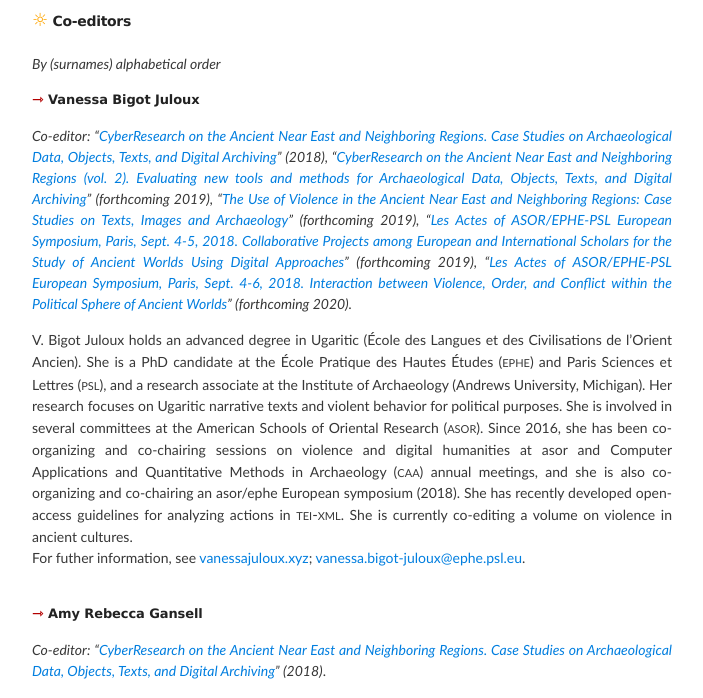
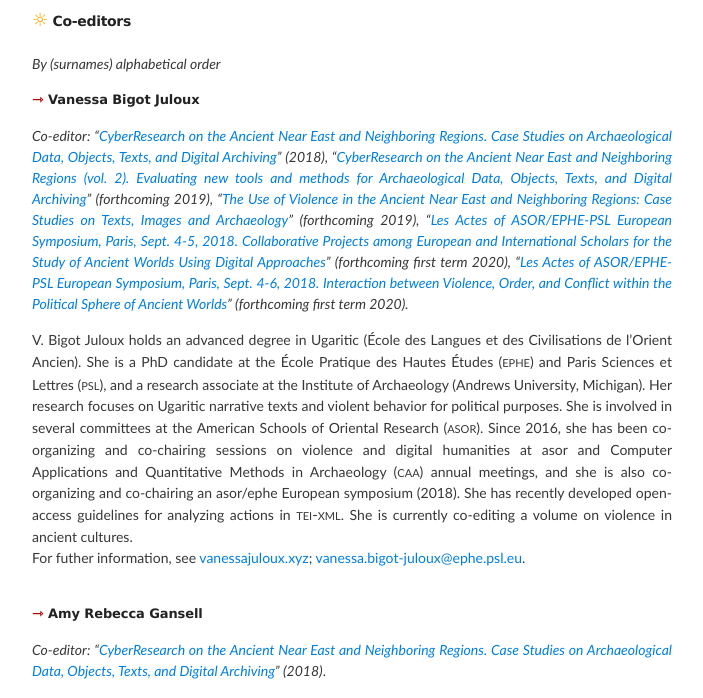
Before and after one commit to vbigot-juloux/ane-research-humanities, a Jekyll site: the page built from About.md, in a window 1280 px wide and 900 px high, cut to the strip 202-900 px from the top of the window. Shown: the whole strip, without its empty margins (288-991 px from the left). Built offline with Jekyll 4.4.1, drawn with Linux system fonts in a browser that asks for light colours; the repository's description, which GitHub fills in, is left out; some of the changed text lies outside the part shown.

Commit message:
Update About.md

```diff
--- a/About.md
+++ b/About.md
@@ -7,7 +7,7 @@ title: About
 _By (surnames) alphabetical order_
 
 <h3><a name="bigot-juloux"></a><span style="color:#b30000; font-size: 14px">&#8702;</span> Vanessa Bigot Juloux</h3>
-<p><em>Co-editor: “<a href="http://ane-research-humanities.science/docs/CyberResearch-vol1">CyberResearch on the Ancient Near East and Neighboring Regions. Case Studies on Archaeological Data, Objects, Texts, and Digital Archiving</a>” (2018), “<a href="http://ane-research-humanities.science/docs/CyberResearch-vol2">CyberResearch on the Ancient Near East and Neighboring Regions (vol. 2). Evaluating new tools and methods for Archaeological Data, Objects, Texts, and Digital Archiving</a>” (forthcoming 2019), “<a href="http://ane-research-humanities.science/docs/Violence-vol1">The Use of Violence in the Ancient Near East and Neighboring Regions: Case Studies on Texts, Images and Archaeology</a>” (forthcoming 2019), “<a href="http://ane-research-humanities.science/docs/ASOR-EPHE-PSL-European-Symposium">Les Actes of ASOR/EPHE-PSL European Symposium, Paris, Sept. 4-5, 2018. Collaborative Projects among European and International Scholars for the Study of Ancient Worlds Using Digital Approaches</a>” (forthcoming 2019), “<a href="http://ane-research-humanities.science/docs/ASOR-EPHE-PSL-European-Symposium">Les Actes of ASOR/EPHE-PSL European Symposium, Paris, Sept. 4-6, 2018. Interaction between Violence, Order, and Conflict within the Political Sphere of Ancient Worlds</a>” (forthcoming 2020).</em></p>
+<p><em>Co-editor: “<a href="http://ane-research-humanities.science/docs/CyberResearch-vol1">CyberResearch on the Ancient Near East and Neighboring Regions. Case Studies on Archaeological Data, Objects, Texts, and Digital Archiving</a>” (2018), “<a href="http://ane-research-humanities.science/docs/CyberResearch-vol2">CyberResearch on the Ancient Near East and Neighboring Regions (vol. 2). Evaluating new tools and methods for Archaeological Data, Objects, Texts, and Digital Archiving</a>” (forthcoming 2019), “<a href="http://ane-research-humanities.science/docs/Violence-vol1">The Use of Violence in the Ancient Near East and Neighboring Regions: Case Studies on Texts, Images and Archaeology</a>” (forthcoming 2019), “<a href="http://ane-research-humanities.science/docs/ASOR-EPHE-PSL-European-Symposium">Les Actes of ASOR/EPHE-PSL European Symposium, Paris, Sept. 4-5, 2018. Collaborative Projects among European and International Scholars for the Study of Ancient Worlds Using Digital Approaches</a>” (forthcoming first term 2020), “<a href="http://ane-research-humanities.science/docs/ASOR-EPHE-PSL-European-Symposium">Les Actes of ASOR/EPHE-PSL European Symposium, Paris, Sept. 4-6, 2018. Interaction between Violence, Order, and Conflict within the Political Sphere of Ancient Worlds</a>” (forthcoming first term 2020).</em></p>
 <p style="padding-bottom: 20px">V. Bigot Juloux holds an advanced degree in Ugaritic (École des Langues et des Civilisations de l’Orient Ancien). She is a PhD candidate at the École Pratique des Hautes Études (<span class="small">ephe</span>) and Paris Sciences et Lettres (<span class="small">psl</span>), and a research associate at the Institute of Archaeology (Andrews University, Michigan). Her research focuses on Ugaritic narrative texts and violent behavior for political purposes. She is involved in several committees at the American Schools of Oriental Research (<span class="small">asor</span>). Since 2016, she has been co-organizing and co-chairing sessions on violence and digital humanities at asor and Computer Applications and Quantitative Methods in Archaeology (<span class="small">caa</span>) annual meetings, and she is also co-organizing and co-chairing an asor/ephe European symposium (2018). She has recently developed open-access guidelines for analyzing actions in <span class="small">tei-xml</span>. She is currently co-editing a volume on violence in ancient cultures.<br />
 For futher information, see <a href="http://vanessajuloux.xyz" target="_blank">vanessajuloux.xyz</a>; <a href="mailto:vanessa.bigot-juloux@ephe.psl.eu">vanessa.bigot-juloux@ephe.psl.eu</a>.</p>
 
@@ -39,6 +39,6 @@ For further information, see <a href="https://anu-au.academia.edu/TerhiNurmikkoF
 For further information, see <a href="https://wfu.academia.edu/LeannPace" target="_blank">Academia.edu</a>; <a href="mailto:pacelc@wfu.edu">pacelc@wfu.edu</a>.</p>
 
 <h3><a name="younker"></a><span style="color:#b30000; font-size: 14px">&#8702;</span> Randall W. Younker</h3>
-<p><em>Co-editor: “<a href="http://ane-research-humanities.science/docs/ASOR-EPHE-PSL-European-Symposium">Les Actes of ASOR/EPHE-PSL European Symposium, Paris, Sept. 4-5, 2018. Collaborative Projects among European and International Scholars for the Study of Ancient Worlds Using Digital Approaches</a>” (forthcoming 2019), “<a href="http://ane-research-humanities.science/docs/ASOR-EPHE-PSL-European-Symposium">Les Actes of ASOR/EPHE-PSL European Symposium, Paris, Sept. 4-6, 2018. Interaction between Violence, Order, and Conflict within the Political Sphere of Ancient Worlds</a>” (forthcoming 2020)</em>. </p>
+<p><em>Co-editor: “<a href="http://ane-research-humanities.science/docs/ASOR-EPHE-PSL-European-Symposium">Les Actes of ASOR/EPHE-PSL European Symposium, Paris, Sept. 4-5, 2018. Collaborative Projects among European and International Scholars for the Study of Ancient Worlds Using Digital Approaches</a>” (forthcoming first term 2020), “<a href="http://ane-research-humanities.science/docs/ASOR-EPHE-PSL-European-Symposium">Les Actes of ASOR/EPHE-PSL European Symposium, Paris, Sept. 4-6, 2018. Interaction between Violence, Order, and Conflict within the Political Sphere of Ancient Worlds</a>” (forthcoming first term 2020)</em>. </p>
 <p>R. W. Younker is a Professor (Archaeology and History of Antiquity), Director of Ph.D. (Biblical and Ancient Near Eastern Archaeology) Program at Andrews University, and Director of the Institute of Archaeology. He is also chair of ASOR Membership and Outreach committee.<br />
 For further information, see <a href="https://www.andrews.edu/sem/faculty_staff/faculty/randall-younker.html" target="_blank">Academia.edu</a>; <a href="mailto:younker@andrews.edu">younker@andrews.edu</a>.</p>
```
